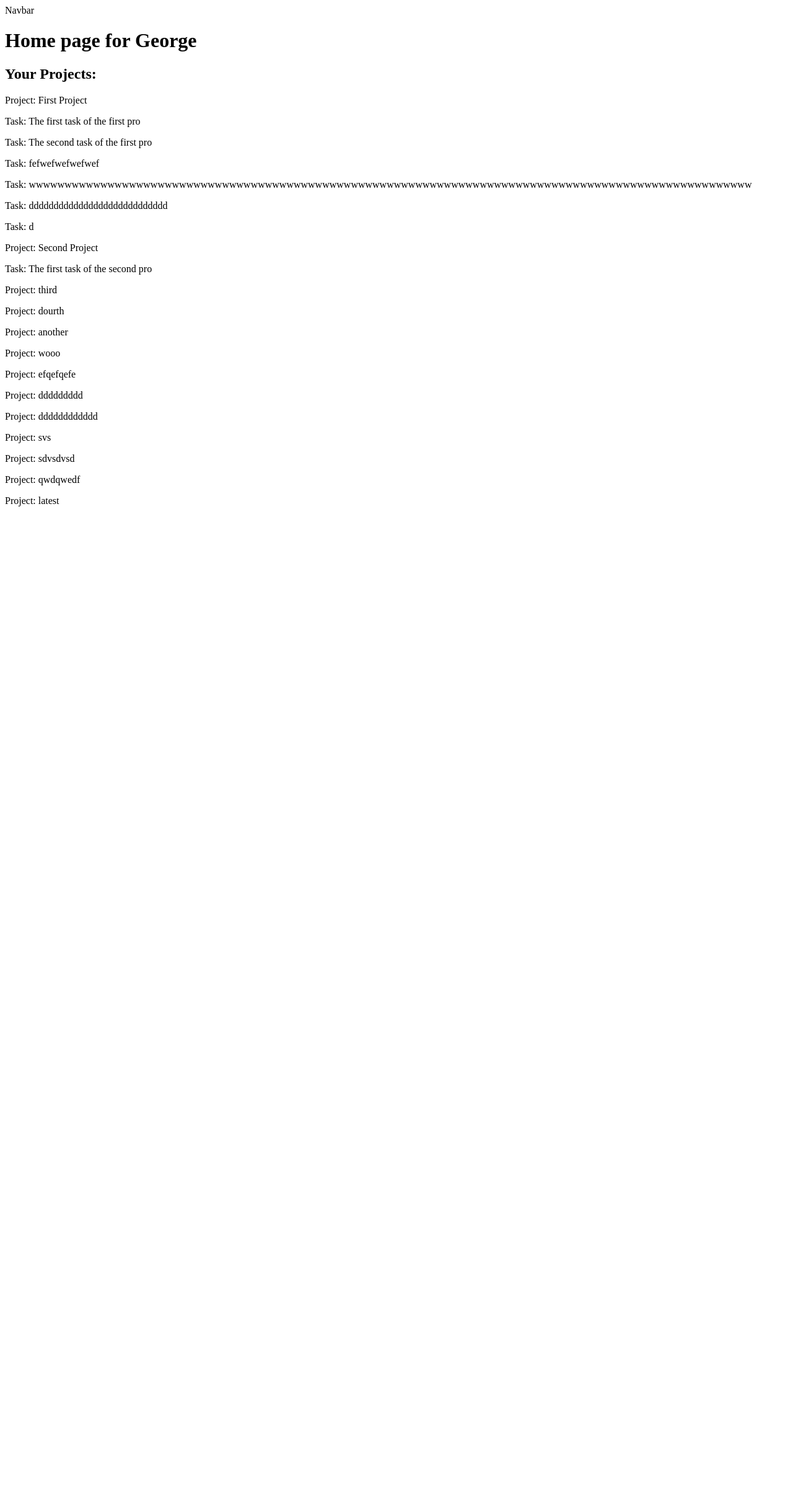
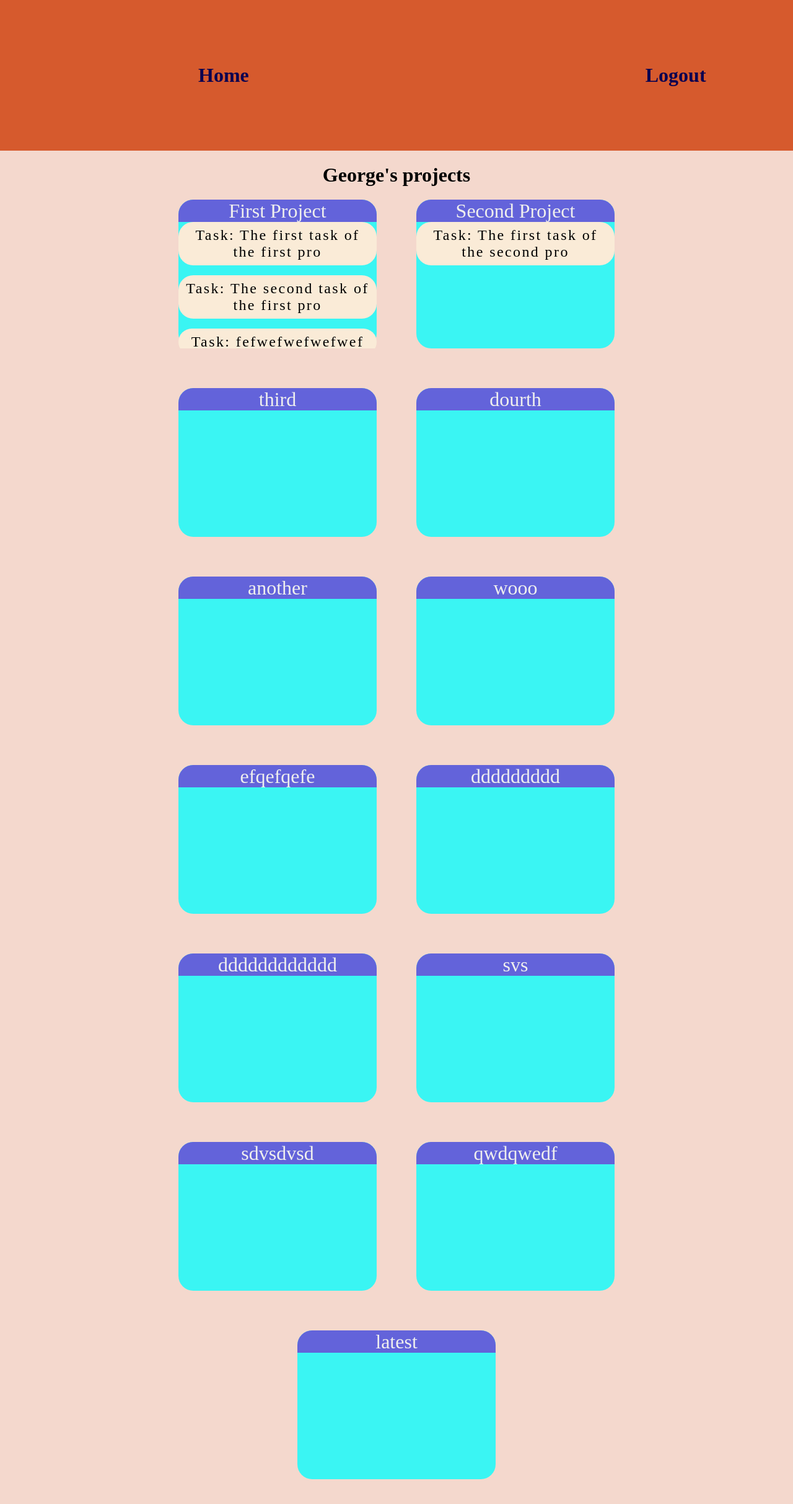
Before and after one commit to georgeballasdev/tasks_app, a Django app: page / in a window 1280 px wide; the page is wider, and only the part inside the window is pictured. Shown: that part at 62% size. Run offline with Django 4.2, Linux system fonts and the light colour scheme; a user stored in the database is signed in; data comes from the database, SQL or seed files in the repository; both versions use the stored data as it was after the commit.

Commit message:
Home page design prototype

```diff
--- /dev/null
+++ b/TasksApp/tasks/static/css/base.css
@@ -0,0 +1,38 @@
+body {
+    margin: 0;
+    overflow: hidden;
+}
+
+.navbar {
+    display: flex;
+    align-items: center;
+    justify-content: space-between;
+    position: sticky;
+    width: 100%;
+    height: 10vh;
+    background-color: rgba(208, 62, 10, 0.855);
+}
+
+.navbar div a{
+    color:rgb(11, 3, 80);
+    font-size: 2rem;
+    font-weight: 700;
+    text-decoration: none;
+    margin: auto 20rem;
+}
+
+#content {
+    padding: 0 10rem;
+    height: 90vh;
+    background-color: rgb(244, 216, 205);
+    text-align: center;
+    overflow-y: scroll;
+    /* Hide scrollbar in Firefox and IE */
+    scrollbar-width: none;
+    -ms-overflow-style: none;
+}
+
+/* Hide scrollbar in webkit base browsers */
+#content::-webkit-scrollbar {
+    display: none;
+}
--- /dev/null
+++ b/TasksApp/tasks/static/css/home.css
@@ -0,0 +1,49 @@
+#projects {
+    width: 100%;
+    display: flex;
+    justify-content: center;
+    flex-wrap: wrap;
+    gap: 4rem;
+}
+
+.project {
+    height: 15rem;
+    width: 20rem;
+    background-color: rgba(0, 255, 255, 0.761);
+    border-radius: 1.5rem;
+
+}
+
+.project-title {
+    border-top-left-radius: 1.5rem;
+    border-top-right-radius: 1.5rem;
+    width: 100%;
+    height: 15%;
+    background-color: rgb(99, 99, 218);
+    color: rgb(239, 239, 238);
+    font-size: 2rem;
+}
+
+.tasks {
+    display: flex;
+    height: 85%;
+    flex-direction: column;
+    row-gap: 1rem;
+    overflow-y: scroll;
+    /* Hide scrollbar in Firefox and IE */
+    scrollbar-width: none;
+    -ms-overflow-style: none;
+}
+
+/* Hide scrollbar in webkit base browsers */
+.tasks::-webkit-scrollbar {
+    display: none;
+}
+.task {
+    font-size: 1.5rem;
+    letter-spacing: 0.15rem;
+    word-wrap: break-word;
+    background-color: antiquewhite;
+    padding: 0.5rem;
+    border-radius: 1.5rem;
+}
--- a/TasksApp/tasks/templates/tasks/base.html
+++ b/TasksApp/tasks/templates/tasks/base.html
@@ -1,3 +1,4 @@
+{% load static %}
 <!DOCTYPE html>
 <html lang="en">
 <head>
@@ -5,11 +6,16 @@
     <meta http-equiv="X-UA-Compatible" content="IE=edge">
     <meta name="viewport" content="width=device-width, initial-scale=1.0">
     <title>Tasks App</title>
+    <link rel="stylesheet" href="{% static 'css/base.css' %}">
+    <link rel="stylesheet" href="{% static 'css/home.css' %}">
 </head>
 <body>
     <div class="container">
-        <div class="navbar">Navbar</div>
-        <div class="content">{% block content %}{% endblock %}</div>
+        <div class="navbar">
+            <div><a href="{% url 'tasks:home' %}">Home</a></div>
+            <div><a href="{% url 'accounts:logout' %}">Logout</a></div>
+        </div>
+        <div id="content">{% block content %}{% endblock %}</div>
     </div>
 </body>
 </html>
--- a/TasksApp/tasks/templates/tasks/home.html
+++ b/TasksApp/tasks/templates/tasks/home.html
@@ -1,19 +1,24 @@
 {% extends 'tasks/base.html' %}
 {% block content %}
-    <h1>Home page for {{ user.username }}</h1>
-    <h2>Your Projects:</h2>
+    <h1>{{ user.username }}'s projects</h1>
+    <div id="projects">
         {% if projects %}
             {% for project in projects %}
-            <p>Project: {{ project.title }}</p>
+                <div class="project">
+                    <div class="project-title">{{ project.title }}</div>
+                    <div class="tasks">
                         {% if project.tasks %}
                             {% for task in project.tasks.all %}
-                    <p>Task: {{ task.text }}</p>
+                                <div class="task">Task: {{ task.text }}</div>
                             {% endfor %}
                         {% else %}
                             <p>No tasks yet for this project</p>
                         {% endif %}
+                    </div>
+                </div>
             {% endfor %}
         {% else %}
             <p>No projects yet</p>
     {% endif %}
+    </div>
 {% endblock %}
```
Also changed, not shown: TasksApp/db.sqlite3. Lines whose indentation alone changed are shown as unchanged.
